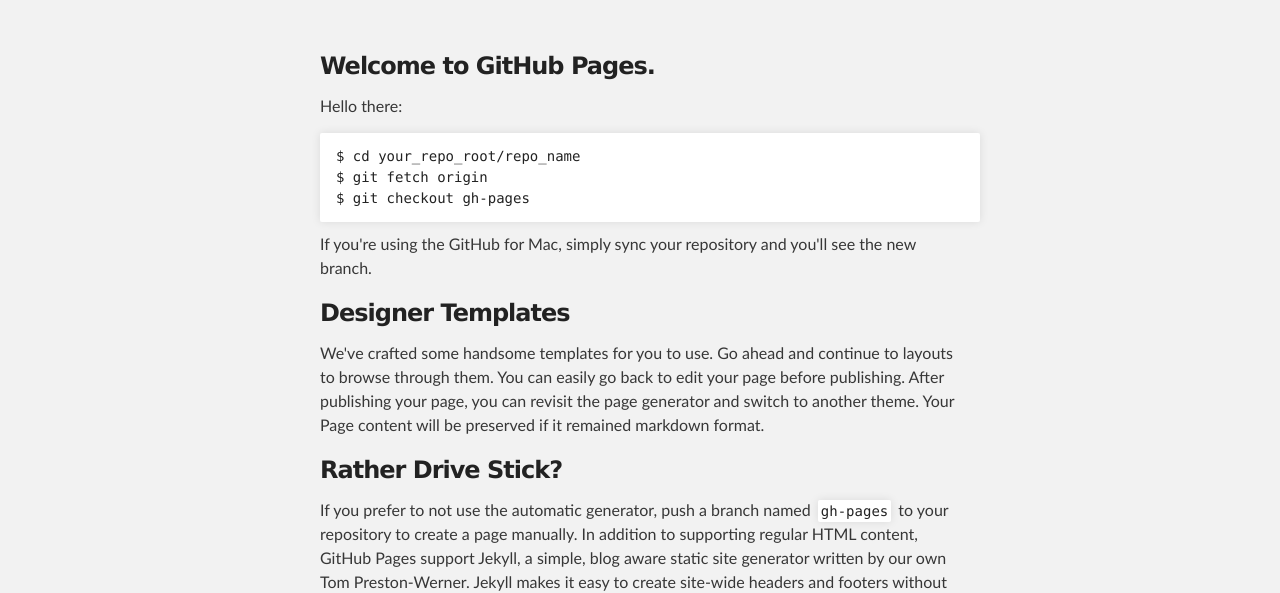
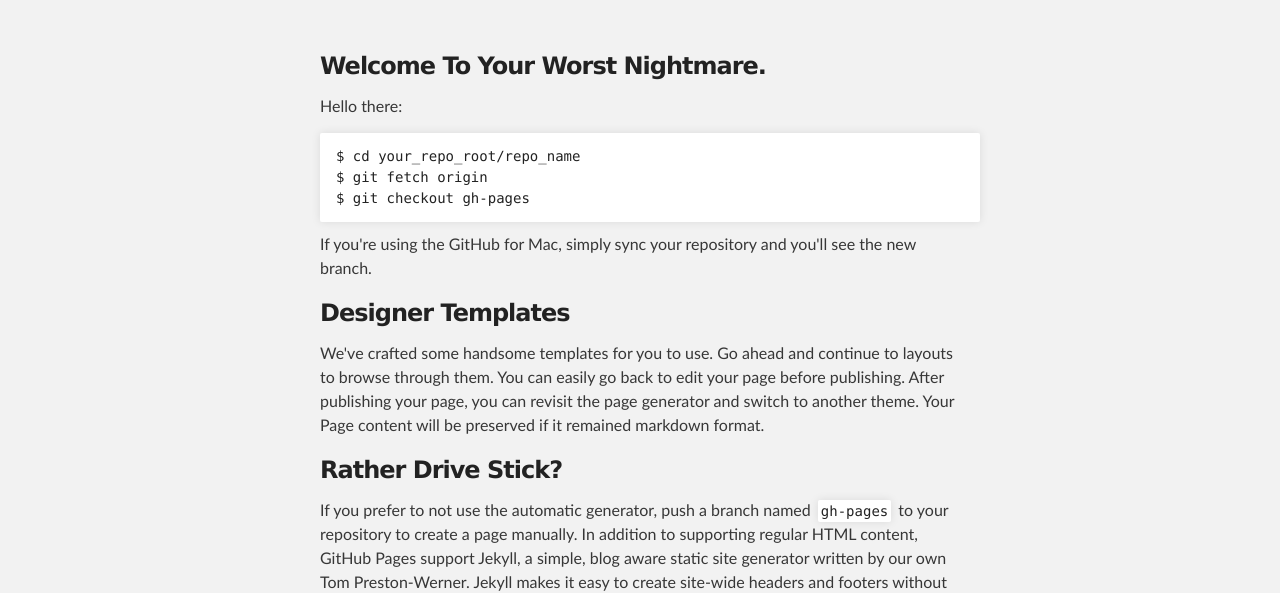
Before and after one commit to Sarangel/Sarangel.github.io, a plain HTML site: page index.html in a window 1280 px wide. Shown: the part 212-805 px from the top of the page. Drawn offline with Linux system fonts and the light colour scheme.

Commit message:
Update index.html

```diff
--- a/index.html
+++ b/index.html
@@ -28,7 +28,7 @@
     <div id="main_content_wrap" class="outer">
       <section id="main_content" class="inner">
         <h3>
-<a id="Welcome to your worst nightmare" class="anchor" href="#welcome-to-github-pages" aria-hidden="true"><span class="octicon octicon-link"></span></a>Welcome to GitHub Pages.</h3>
+<a id="welcome to github pages" class="anchor" href="#welcome-to-github-pages" aria-hidden="true"><span class="octicon octicon-link"></span></a>Welcome To Your Worst Nightmare.</h3>
 
 <p>Hello there:</p>
 
```
